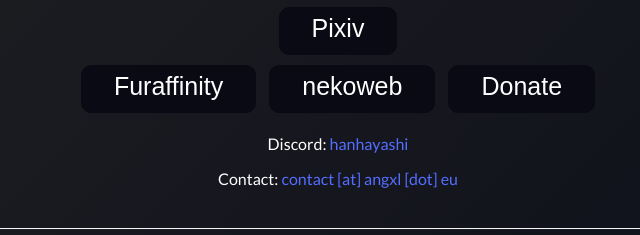
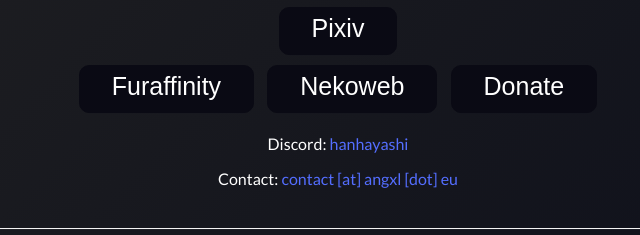
Before and after one commit to hhaaaaaaaaannnn/systems.faith, a plain HTML site: page index.html in a window 1280 px wide. Shown: the part 436-671 px from the top of the page, 303-943 px from the left. Drawn offline with Linux system fonts and the light colour scheme; a web font is replaced by a local one.

Commit message:
Update index.html

```diff
--- a/index.html
+++ b/index.html
@@ -18,7 +18,7 @@
                 <a href="https://bsky.app/profile/systems.faith"><button class="social">Bluesky</button></a><br>
                 <a href="https://www.pixiv.net/en/users/129354584"><button class="social">Pixiv</button></a><br>
                 <a href="https://www.furaffinity.net/user/chaosarchive"><button class="social">Furaffinity</button></a>
-                <a href="https://workshop.nekoweb.org"><button class="social">nekoweb</button></a>
+                <a href="https://workshop.nekoweb.org"><button class="social">Nekoweb</button></a>
                 <a href="https://ko-fi.com/chaosworkshop"><button class="social">Donate</button></a>
                 <br>
                 <p>Discord: <span onclick="copydc()" class="highlight">hanhayashi</span></p>
```
